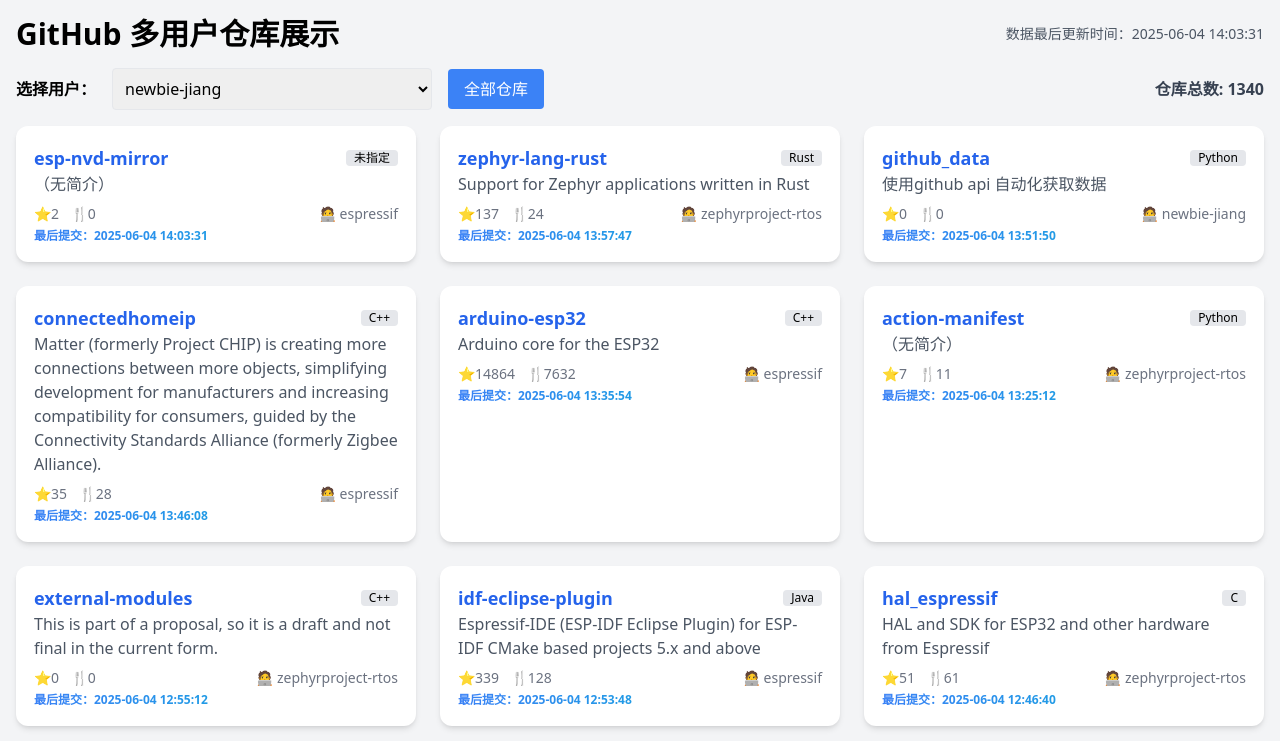
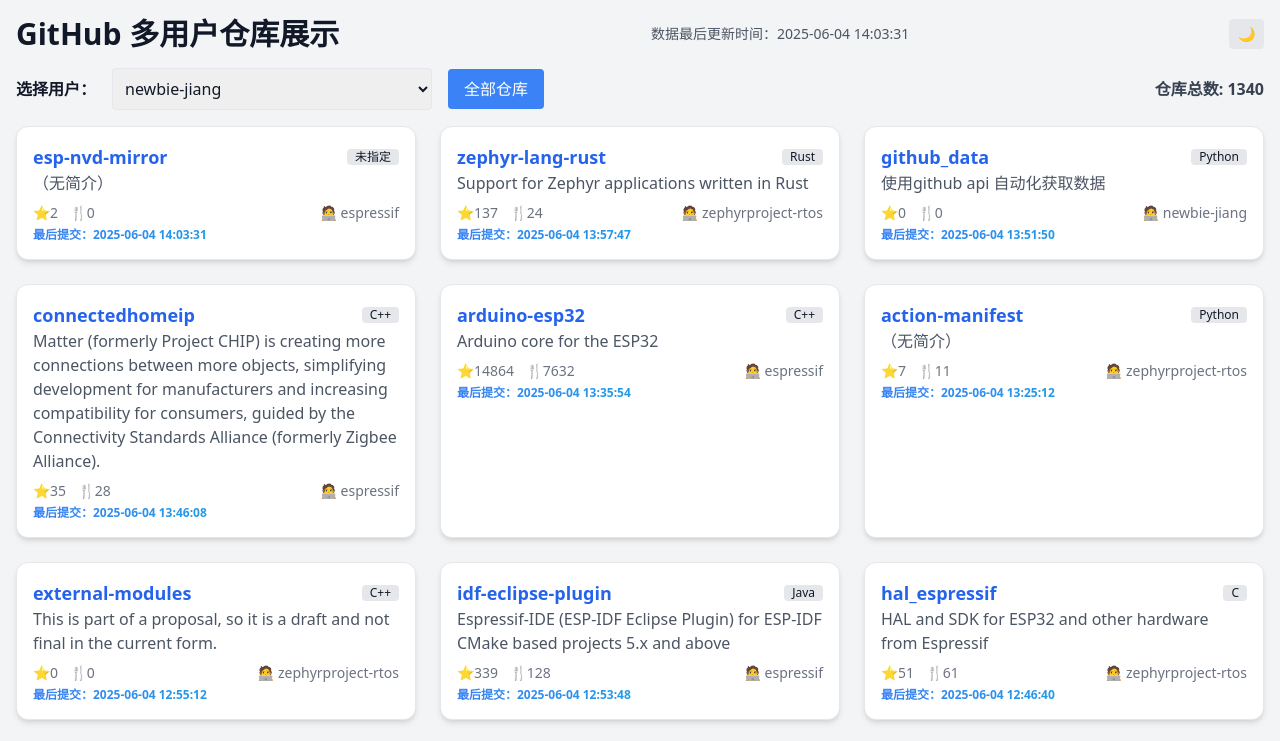
Before and after one commit to newbie-jiang/github_data, a plain HTML site: page index.html in a window 1280 px wide. Shown: the top 741 px of the page. Drawn offline with nearby package versions, Linux system fonts and the light colour scheme.

Commit message:
feat: add dark mode and improve layout

```diff
--- a/index.html
+++ b/index.html
@@ -14,12 +14,13 @@
     }
   </style>
 </head>
-<body class="bg-gray-100 min-h-screen">
+<body class="bg-gray-100 dark:bg-gray-900 min-h-screen text-gray-900 dark:text-gray-100">
   <div class="container mx-auto p-4">
     <div class="flex flex-col sm:flex-row justify-between items-center mb-4 gap-4">
       <h1 class="text-3xl font-bold">GitHub 多用户仓库展示</h1>
       <!-- 最后更新时间显示 -->
-      <div id="last-update" class="text-gray-600 text-sm whitespace-nowrap"></div>
+      <div id="last-update" class="text-gray-600 dark:text-gray-300 text-sm whitespace-nowrap"></div>
+      <button id="theme-toggle" class="ml-2 px-2 py-1 border rounded text-sm bg-gray-200 dark:bg-gray-700">🌙</button>
     </div>
 
     <div class="mb-4 flex flex-wrap gap-4 items-center">
@@ -51,6 +52,23 @@
     let allData = [];
     let currentRepos = [];
     let currentPage = 1;
+
+    // 主题切换
+    const themeToggle = document.getElementById("theme-toggle");
+    const savedTheme = localStorage.getItem("theme");
+    const prefersDark = window.matchMedia("(prefers-color-scheme: dark)").matches;
+    if (savedTheme === "dark" || (!savedTheme && prefersDark)) {
+      document.documentElement.classList.add("dark");
+    }
+    themeToggle.textContent = document.documentElement.classList.contains("dark")
+      ? "☀️"
+      : "🌙";
+    themeToggle.addEventListener("click", () => {
+      document.documentElement.classList.toggle("dark");
+      const isDark = document.documentElement.classList.contains("dark");
+      themeToggle.textContent = isDark ? "☀️" : "🌙";
+      localStorage.setItem("theme", isDark ? "dark" : "light");
+    });
 
     function formatDateTime(date) {
       const y = date.getFullYear();
@@ -143,16 +161,18 @@
           const day24Ms = 24 * 60 * 60 * 1000;
           const isRecent = diffMs <= day24Ms;
           const formattedTime = formatDateTime(pushedDate);
-          const timeClass = isRecent ? "text-gradient font-semibold" : "text-gray-400";
+          const timeClass = isRecent
+            ? "text-gradient font-semibold"
+            : "text-gray-400 dark:text-gray-500";
 
           return `
-          <div class="bg-white rounded-xl shadow-md p-4 hover:shadow-lg transition-all border-2 border-transparent hover:border-blue-400">
+          <div class="bg-white dark:bg-gray-800 rounded-xl shadow-md p-4 hover:shadow-lg transition-all border border-gray-200 dark:border-gray-700 hover:border-blue-400">
             <div class="flex justify-between items-center">
               <a href="${repo.url}" target="_blank" class="text-lg font-bold text-blue-600 hover:underline">${repo.name}</a>
-              <span class="bg-gray-200 text-xs rounded px-2">${repo.language || "未知"}</span>
+              <span class="bg-gray-200 dark:bg-gray-700 text-xs rounded px-2">${repo.language || "未知"}</span>
             </div>
-            <div class="text-gray-600 mb-2">${repo.description || "无简介"}</div>
-            <div class="flex justify-between items-center text-sm text-gray-500">
+            <div class="text-gray-600 dark:text-gray-300 mb-2">${repo.description || "无简介"}</div>
+            <div class="flex justify-between items-center text-sm text-gray-500 dark:text-gray-400">
               <div>
                 <span>⭐${repo.stars}</span>
                 <span class="ml-2">🍴${repo.forks}</span>
@@ -180,8 +200,10 @@
       for (let i = 1; i <= totalPages; i++) {
         const btn = document.createElement("button");
         btn.textContent = i;
-        btn.className = `px-3 py-1 rounded ${
-          i === currentPage ? "bg-blue-500 text-white" : "bg-gray-200"
+        btn.className = `px-3 py-1 rounded border transition-colors ${
+          i === currentPage
+            ? "bg-blue-500 border-blue-500 text-white"
+            : "bg-gray-200 dark:bg-gray-700 border-gray-300 dark:border-gray-600 hover:bg-blue-500 hover:text-white"
         }`;
         btn.onclick = () => renderPage(i);
         container.appendChild(btn);
```
